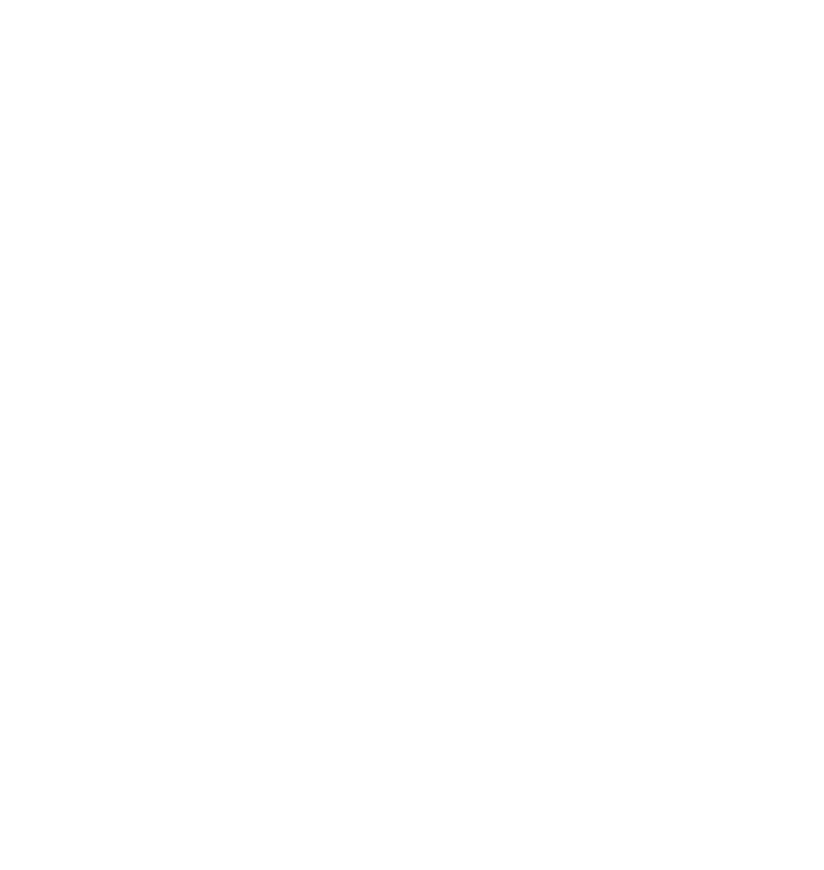
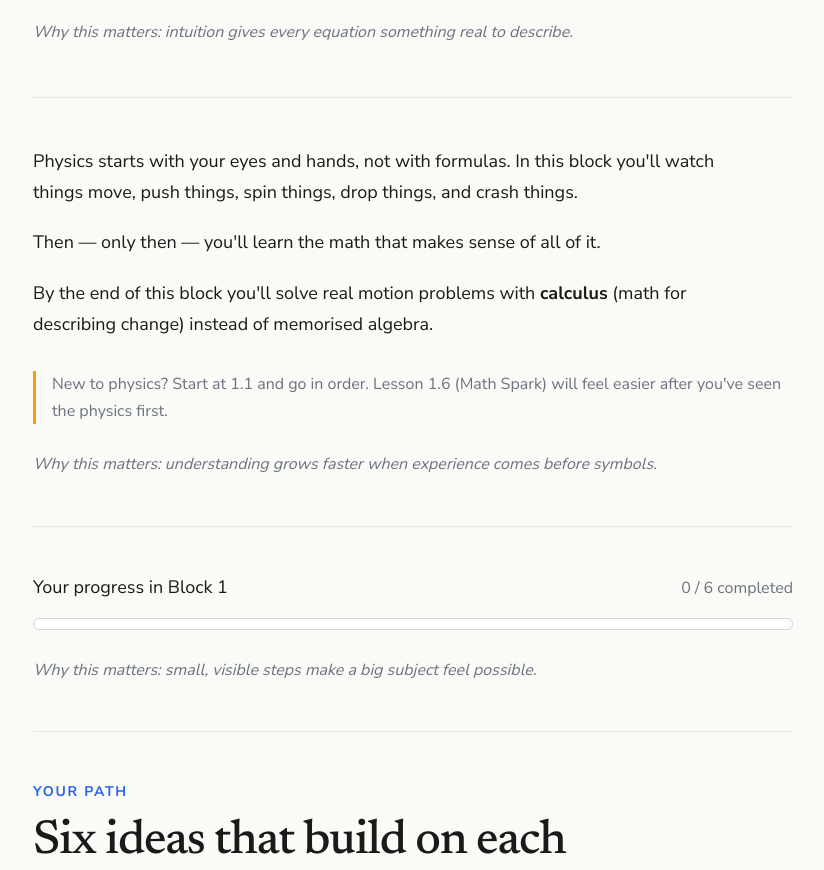
Before and after one commit to Raheeq-lab/PhySense, a Next.js app: page /block-1 in a window 1280 px wide. Before the commit this address had no page. Shown: the part 427-1297 px from the top of the page, without its empty margins (227-1051 px from the left). Before the commit the page ends 800 px from the top, so only its background shows below. Built offline with nearby package versions, Linux system fonts and the light colour scheme.

Commit message:
feat: add Block 1 learning hub

```diff
--- /dev/null
+++ b/src/app/block-1/page.module.css
@@ -0,0 +1,61 @@
+.page {
+  min-height: 100vh;
+  background: #fafaf7;
+  color: #1a1a1a;
+  font-size: 1.125rem;
+  line-height: 1.7;
+}
+
+.container {
+  width: min(100% - 2rem, 760px);
+  margin-inline: auto;
+  padding: 3.5rem 0 2.5rem;
+}
+
+.hero { padding: 2rem 0 3.25rem; border-bottom: 1px solid #e5e7eb; }
+.eyebrow { margin: 0 0 .75rem; color: #2563eb; font-size: .875rem; font-weight: 700; letter-spacing: .12em; text-transform: uppercase; }
+.hero h1 { max-width: 680px; margin: 0; font-family: var(--font-newsreader), Georgia, serif; font-size: clamp(3rem, 10vw, 5.5rem); font-weight: 500; line-height: .98; letter-spacing: -.045em; }
+.subtitle { max-width: 650px; margin: 1.5rem 0 0; color: #4b5563; font-size: clamp(1.25rem, 4vw, 1.5rem); line-height: 1.55; }
+.why { margin: 1.75rem 0 0; color: #6b7280; font-size: 1rem; font-style: italic; line-height: 1.6; }
+
+.intro, .progressSection, .lessonSection { padding: 3rem 0; border-bottom: 1px solid #e5e7eb; }
+.intro > p:not(.note):not(.why) { max-width: 700px; margin: 0 0 1.25rem; }
+.intro strong { font-weight: 700; }
+.note { margin: 2rem 0 0; padding-left: 1rem; border-left: 3px solid #f59e0b; color: #6b7280; font-size: 1rem; line-height: 1.65; }
+
+.progressLabel { display: flex; align-items: baseline; justify-content: space-between; gap: 1rem; margin-bottom: 1rem; }
+.progressLabel h2 { margin: 0; font-size: 1.125rem; line-height: 1.4; }
+.progressLabel span { color: #6b7280; font-size: 1rem; white-space: nowrap; }
+.progressTrack { height: .75rem; overflow: hidden; border: 1px solid #d1d5db; border-radius: 999px; background: #fff; }
+.progressTrack span { display: block; height: 100%; border-radius: inherit; background: #2563eb; transition: width .35s ease; }
+
+.sectionHeading { margin-bottom: 1.75rem; }
+.sectionHeading h2 { max-width: 600px; margin: 0; font-family: var(--font-newsreader), Georgia, serif; font-size: clamp(2rem, 7vw, 3rem); font-weight: 500; line-height: 1.12; letter-spacing: -.025em; }
+.grid { display: grid; grid-template-columns: 1fr; gap: 1rem; }
+.card { display: flex; flex-direction: column; min-height: 315px; padding: 1.5rem; border: 1px solid #dfe2e6; border-radius: .75rem; background: #fff; }
+.icon { width: 3rem; height: 3rem; margin-bottom: 1.25rem; color: #2563eb; }
+.icon svg { display: block; width: 100%; height: 100%; }
+.tag { width: fit-content; margin-bottom: .6rem; padding: .18rem .55rem; border-radius: 999px; background: #eff6ff; color: #2563eb; font-size: .8rem; font-weight: 700; letter-spacing: .04em; }
+.card h3 { margin: 0 0 .45rem; font-family: var(--font-newsreader), Georgia, serif; font-size: 1.65rem; font-weight: 500; line-height: 1.2; }
+.card p { margin: 0 0 1.5rem; color: #4b5563; font-size: 1rem; line-height: 1.6; }
+.card a { width: fit-content; margin-top: auto; padding: .75rem 1rem; border-radius: .5rem; background: #2563eb; color: #fff; font-size: 1rem; font-weight: 700; line-height: 1.2; text-decoration: none; transition: background .18s ease, transform .18s ease; }
+.card a:hover { background: #1d4ed8; transform: translateY(-1px); }
+.card a:focus-visible { outline: 3px solid #f59e0b; outline-offset: 3px; }
+
+.footer { padding: 2.75rem 0 .5rem; text-align: center; }
+.footer p { max-width: 620px; margin: 0 auto; color: #6b7280; font-size: 1rem; line-height: 1.65; }
+
+@media (min-width: 680px) {
+  .container { padding-top: 5rem; }
+  .grid { grid-template-columns: repeat(2, minmax(0, 1fr)); }
+}
+
+@media (max-width: 480px) {
+  .container { width: min(100% - 1.5rem, 760px); }
+  .progressLabel { align-items: flex-start; flex-direction: column; gap: .35rem; }
+  .card { min-height: 290px; }
+}
+
+@media (prefers-reduced-motion: reduce) {
+  .progressTrack span, .card a { transition: none; }
+}
--- /dev/null
+++ b/src/app/block-1/page.tsx
@@ -0,0 +1,109 @@
+'use client';
+
+import Link from 'next/link';
+import { useEffect, useState } from 'react';
+import styles from './page.module.css';
+
+const lessons = [
+  { number: '1.1', slug: '1-1', title: 'Kinematics', description: 'How position, velocity, and acceleration relate.', icon: 'motion' },
+  { number: '1.2', slug: '1-2', title: 'Forces', description: 'Why motion changes — and how to predict it.', icon: 'force' },
+  { number: '1.3', slug: '1-3', title: 'Circular Motion', description: 'Turning without slowing down.', icon: 'circle' },
+  { number: '1.4', slug: '1-4', title: 'Energy', description: 'The currency of the universe.', icon: 'energy' },
+  { number: '1.5', slug: '1-5', title: 'Momentum', description: 'Collisions, recoil, and score-keeping.', icon: 'momentum' },
+  { number: '1.6', slug: '1-6', title: 'Math Spark', description: 'The calculus hiding under every formula.', icon: 'calculus' },
+] as const;
+
+function LessonIcon({ type }: { type: (typeof lessons)[number]['icon'] }) {
+  const common = { fill: 'none', stroke: 'currentColor', strokeWidth: 1.7, strokeLinecap: 'round' as const, strokeLinejoin: 'round' as const };
+  return (
+    <svg viewBox="0 0 48 48" aria-hidden="true" {...common}>
+      {type === 'motion' && <><path d="M7 32h34"/><circle cx="15" cy="27" r="5"/><path d="M12 17c8-8 17-8 25 0M31 13l6 4-5 5"/></>}
+      {type === 'force' && <><rect x="16" y="17" width="16" height="16" rx="2"/><path d="M5 25h11M10 20l-5 5 5 5M32 25h11M38 20l5 5-5 5"/></>}
+      {type === 'circle' && <><circle cx="24" cy="24" r="15"/><circle cx="24" cy="9" r="3"/><path d="M24 12v12M24 24l8-5"/></>}
+      {type === 'energy' && <><path d="M27 5 13 27h10l-2 16 14-23H25z"/></>}
+      {type === 'momentum' && <><circle cx="13" cy="24" r="6"/><circle cx="35" cy="24" r="6"/><path d="M19 24h10M25 20l4 4-4 4"/></>}
+      {type === 'calculus' && <><path d="M8 34c7 0 7-20 14-20s7 20 18 20"/><path d="M8 39h32M13 8v31"/><circle cx="29" cy="25" r="2.5"/></>}
+    </svg>
+  );
+}
+
+function readCompletedCount() {
+  try {
+    const raw = window.localStorage.getItem('physense.block1');
+    if (!raw) return 0;
+    const value: unknown = JSON.parse(raw);
+    if (Array.isArray(value)) return Math.min(6, new Set(value).size);
+    if (typeof value === 'number') return Math.min(6, Math.max(0, value));
+    if (value && typeof value === 'object') {
+      const record = value as Record<string, unknown>;
+      if (Array.isArray(record.completed)) return Math.min(6, new Set(record.completed).size);
+      return Math.min(6, lessons.filter(({ number, slug }) => record[number] === true || record[slug] === true).length);
+    }
+  } catch {
+    return 0;
+  }
+  return 0;
+}
+
+export default function BlockOneHub() {
+  const [completed, setCompleted] = useState(0);
+
+  useEffect(() => {
+    setCompleted(readCompletedCount());
+  }, []);
+
+  return (
+    <main className={styles.page}>
+      <div className={styles.container}>
+        <header className={styles.hero}>
+          <p className={styles.eyebrow}>Block 1</p>
+          <h1>The Intuition &amp; Calculus Spark</h1>
+          <p className={styles.subtitle}>Build physical reality with your hands — then learn the math that describes it.</p>
+          <p className={styles.why}>Why this matters: intuition gives every equation something real to describe.</p>
+        </header>
+
+        <section className={styles.intro} aria-label="About this block">
+          <p>Physics starts with your eyes and hands, not with formulas. In this block you&apos;ll watch things move, push things, spin things, drop things, and crash things.</p>
+          <p>Then — only then — you&apos;ll learn the math that makes sense of all of it.</p>
+          <p>By the end of this block you&apos;ll solve real motion problems with <strong>calculus</strong> (math for describing change) instead of memorised algebra.</p>
+          <p className={styles.note}>New to physics? Start at 1.1 and go in order. Lesson 1.6 (Math Spark) will feel easier after you&apos;ve seen the physics first.</p>
+          <p className={styles.why}>Why this matters: understanding grows faster when experience comes before symbols.</p>
+        </section>
+
+        <section className={styles.progressSection} aria-labelledby="progress-title">
+          <div className={styles.progressLabel}>
+            <h2 id="progress-title">Your progress in Block 1</h2>
+            <span>{completed} / 6 completed</span>
+          </div>
+          <div className={styles.progressTrack} role="progressbar" aria-valuemin={0} aria-valuemax={6} aria-valuenow={completed} aria-label={`${completed} of 6 lessons completed`}>
+            <span style={{ width: `${(completed / 6) * 100}%` }} />
+          </div>
+          <p className={styles.why}>Why this matters: small, visible steps make a big subject feel possible.</p>
+        </section>
+
+        <section className={styles.lessonSection} aria-labelledby="lessons-title">
+          <div className={styles.sectionHeading}>
+            <p className={styles.eyebrow}>Your path</p>
+            <h2 id="lessons-title">Six ideas that build on each other</h2>
+          </div>
+          <div className={styles.grid}>
+            {lessons.map((lesson) => (
+              <article className={styles.card} key={lesson.number}>
+                <div className={styles.icon}><LessonIcon type={lesson.icon} /></div>
+                <span className={styles.tag}>Lesson {lesson.number}</span>
+                <h3>{lesson.title}</h3>
+                <p>{lesson.description}</p>
+                <Link href={`/block-1/${lesson.slug}`}>Start lesson</Link>
+              </article>
+            ))}
+          </div>
+          <p className={styles.why}>Why this matters: each lesson adds one tool you will use in every block that follows.</p>
+        </section>
+
+        <footer className={styles.footer}>
+          <p>This block is the foundation. Every later block reuses the ideas you build here. Take your time.</p>
+        </footer>
+      </div>
+    </main>
+  );
+}
```
